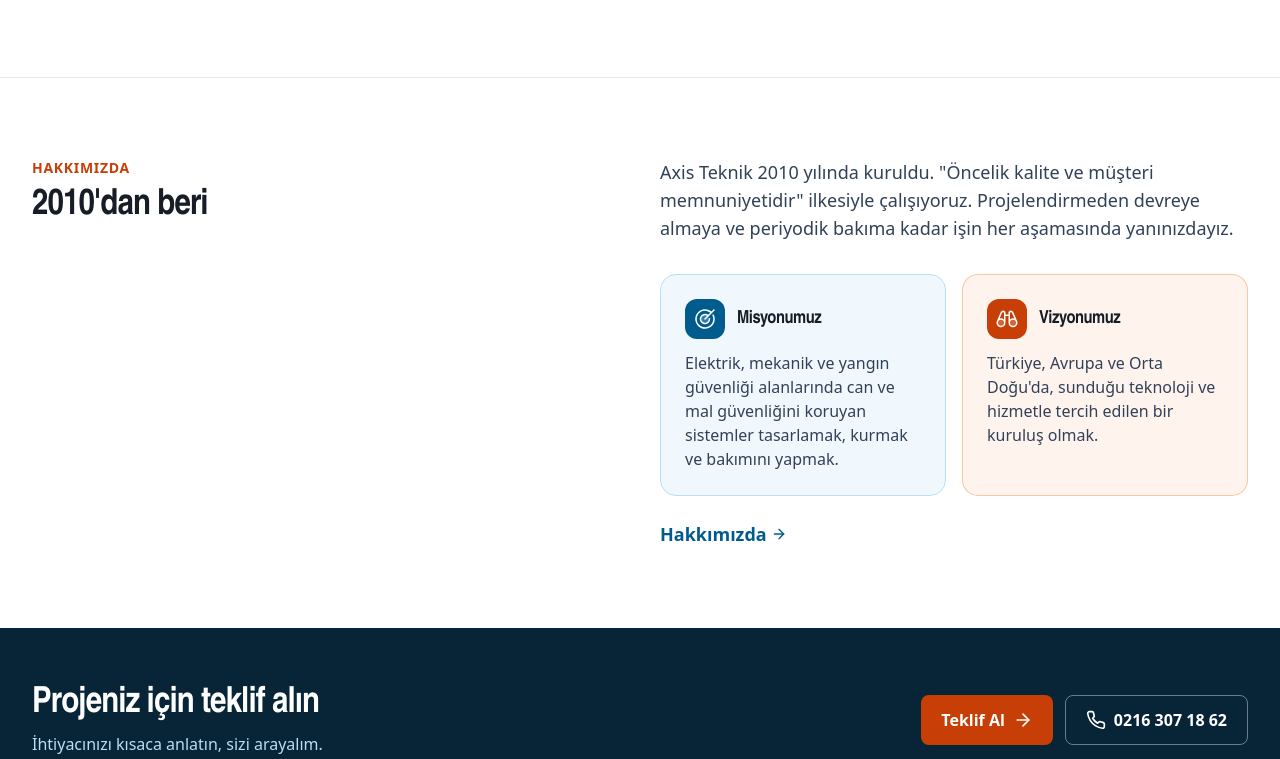
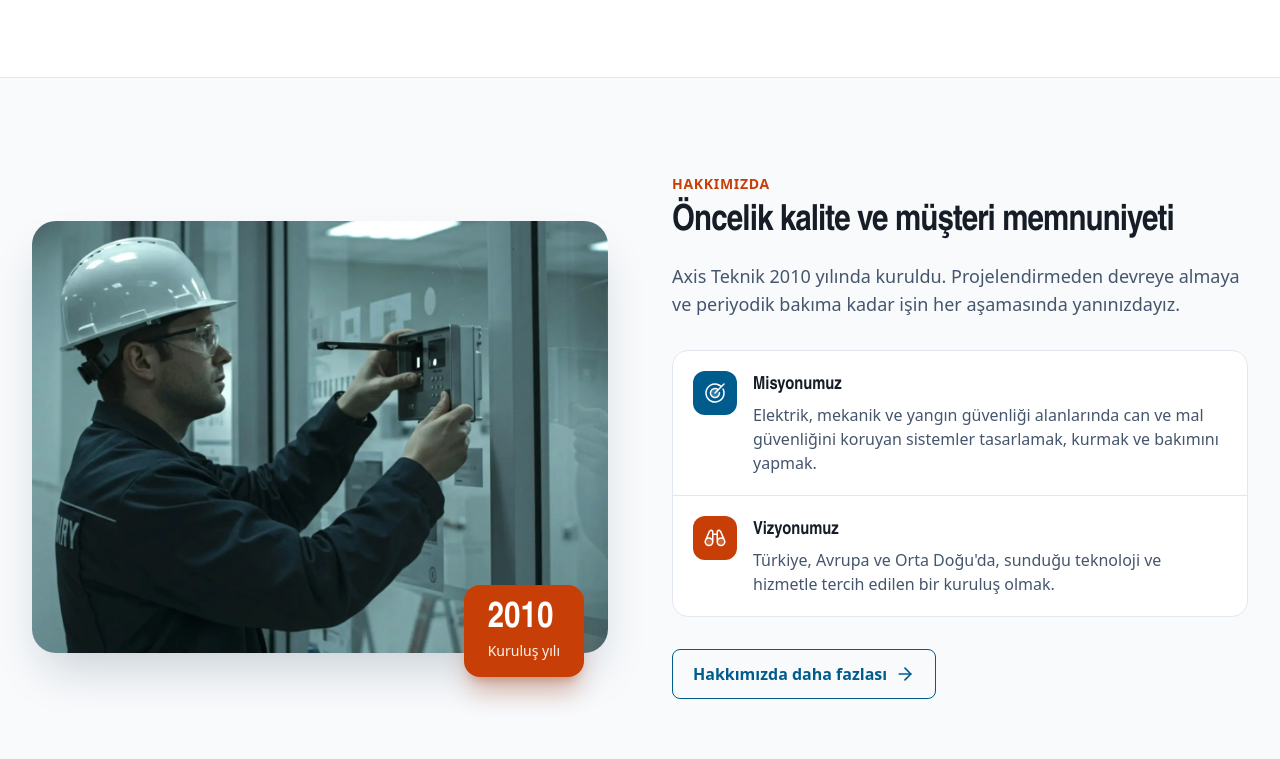
Before and after one commit to mustafayilmaz34/axis-teknik-web, an Astro site in the folder site/: page / in a window 1280 px wide. Shown: the part 2555-3314 px from the top of the page. Built offline with nearby package versions, Linux system fonts and the light colour scheme; Astro itself is replaced by a stand-in of ours.

Commit message:
Ana sayfa Hakkımızda alanı: fotoğraflı iki sütun düzeni
- Solda Hakkımızda fotoğrafı ve "2010 · Kuruluş yılı" rozeti
- Sağda başlık, kısa tanıtım, alt alta misyon/vizyon ve düğme

Co-Authored-By: Claude Opus 5.5 <noreply@anthropic.com>

```diff
--- a/site/src/components/MissionVision.astro
+++ b/site/src/components/MissionVision.astro
@@ -28,17 +28,17 @@ const items = [
     </div>
   </section>
 ) : (
-  <div class="grid gap-4 sm:grid-cols-2">
+  <dl class="divide-y divide-slate-200 rounded-2xl border border-slate-200 bg-white">
     {items.map((m) => (
-      <article class:list={['rounded-2xl border p-6', m.accent ? 'border-accent-300/60 bg-accent-50' : 'border-brand-200 bg-brand-50']}>
-        <div class="flex items-center gap-3">
-          <span class:list={['flex size-10 items-center justify-center rounded-xl text-white', m.accent ? 'bg-accent-600' : 'bg-brand-700']}><Icon name={m.icon} class="size-6" /></span>
-          <h3 class="font-heading text-lg font-bold text-ink">{m.title}</h3>
+      <div class="flex gap-4 p-5">
+        <span class:list={['flex size-11 shrink-0 items-center justify-center rounded-xl text-white', m.accent ? 'bg-accent-600' : 'bg-brand-700']}><Icon name={m.icon} class="size-6" /></span>
+        <div>
+          <dt class="font-heading text-lg font-bold text-ink">{m.title}</dt>
+          <dd class="mt-1 text-slate-600">{m.text}</dd>
         </div>
-        <p class="mt-3 text-base text-slate-700">{m.text}</p>
-      </article>
+      </div>
     ))}
-  </div>
+  </dl>
 )}
 
 <style>
--- a/site/src/pages/index.astro
+++ b/site/src/pages/index.astro
@@ -46,16 +46,21 @@ const years = new Date().getFullYear() - company.founded;
     <div class="mt-10"><FeaturedProjects projects={featured} /></div>
   </section>
 
-  <section class="border-t border-slate-200">
-    <div class="container-x grid gap-10 py-20 lg:grid-cols-2">
+  <section class="overflow-hidden border-t border-slate-200 bg-slate-50">
+    <div class="container-x grid items-center gap-12 py-20 lg:grid-cols-2 lg:gap-16 lg:py-24">
+      <figure class="relative">
+        <img src="/images/hakkimizda.webp" alt="Baretli teknisyen saha montajında" width="1920" height="1000" loading="lazy" decoding="async" class="aspect-[4/3] w-full rounded-3xl object-cover shadow-2xl shadow-brand-950/20" />
+        <figcaption class="absolute -bottom-6 left-6 rounded-2xl bg-accent-600 px-6 py-4 text-white shadow-xl shadow-accent-700/30 sm:left-auto sm:right-6">
+          <span class="block font-heading text-4xl font-bold leading-none">{company.founded}</span>
+          <span class="mt-1 block text-sm font-medium text-accent-50">Kuruluş yılı</span>
+        </figcaption>
+      </figure>
       <div>
         <p class="eyebrow">Hakkımızda</p>
-        <h2 class="section-title mt-2">{company.founded}'dan beri</h2>
-      </div>
-      <div class="text-lg text-slate-700">
-        <p>Axis Teknik 2010 yılında kuruldu. "Öncelik kalite ve müşteri memnuniyetidir" ilkesiyle çalışıyoruz. Projelendirmeden devreye almaya ve periyodik bakıma kadar işin her aşamasında yanınızdayız.</p>
+        <h2 class="section-title mt-2">Öncelik kalite ve müşteri memnuniyeti</h2>
+        <p class="mt-5 text-lg text-slate-600">Axis Teknik 2010 yılında kuruldu. Projelendirmeden devreye almaya ve periyodik bakıma kadar işin her aşamasında yanınızdayız.</p>
         <div class="mt-8"><MissionVision variant="compact" /></div>
-        <a href="/hakkimizda/" class="mt-6 inline-flex items-center gap-1 font-semibold text-brand-700">Hakkımızda <Icon name="arrow" class="size-4" /></a>
+        <a href="/hakkimizda/" class="btn-secondary mt-8">Hakkımızda daha fazlası <Icon name="arrow" class="size-5" /></a>
       </div>
     </div>
   </section>
```
